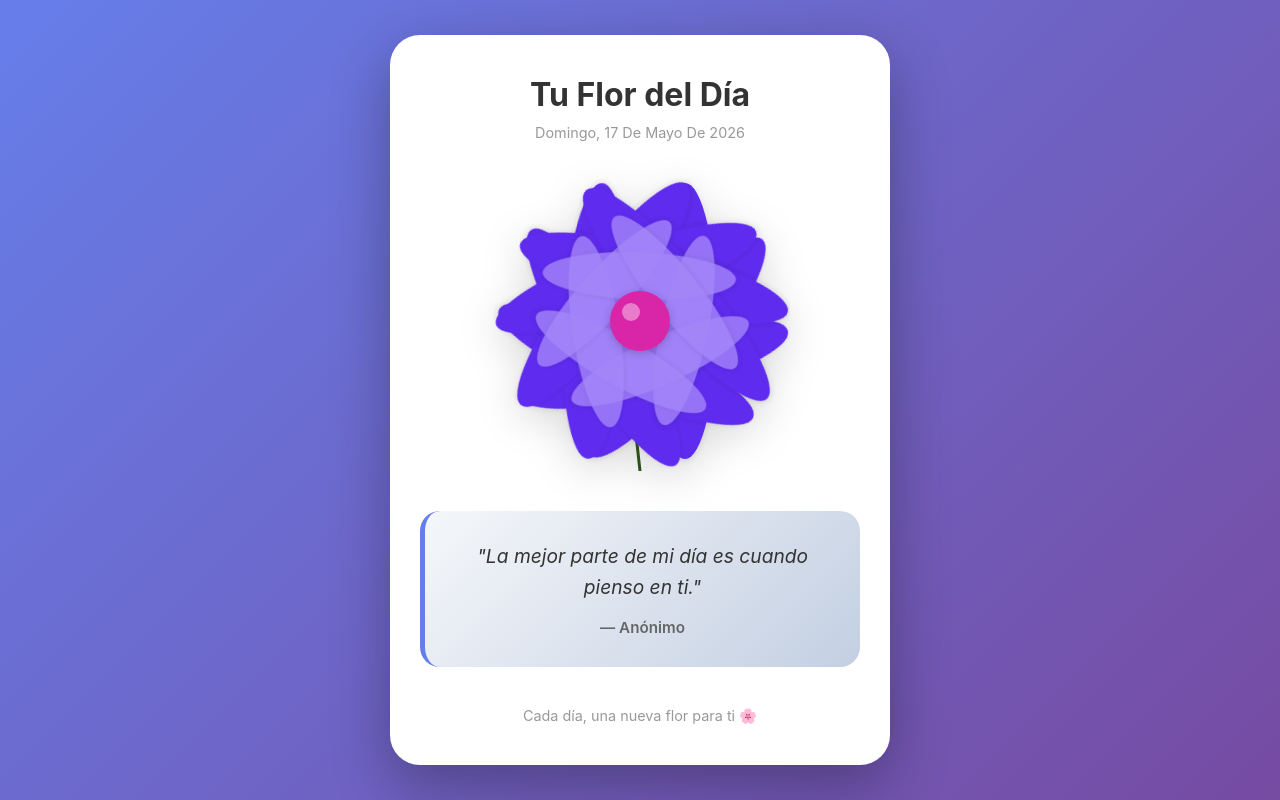
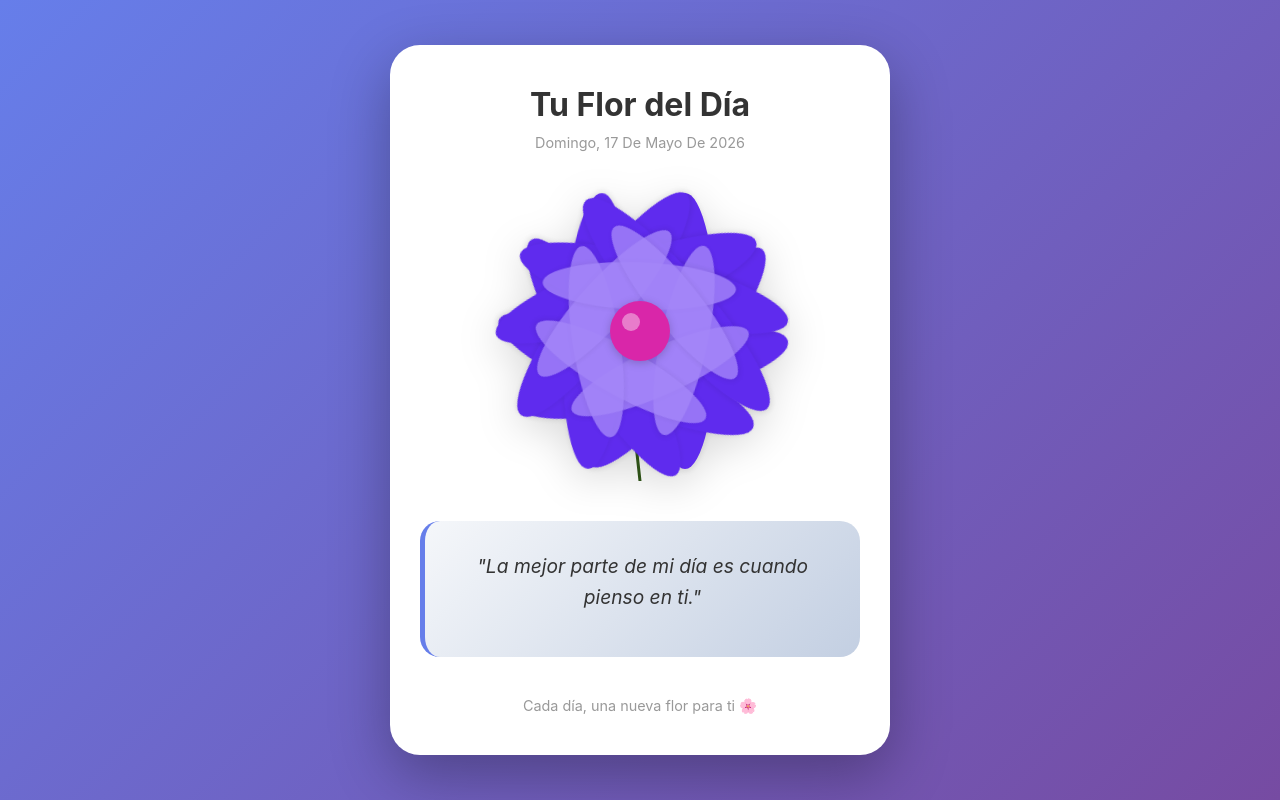
Before and after one commit to dsanchez21/daily-flower, a Next.js app: page / in a window 1280 px wide. Built offline with nearby package versions, Linux system fonts and the light colour scheme.

Commit message:
Flower fix

```diff
--- a/app/page.tsx
+++ b/app/page.tsx
@@ -50,7 +50,6 @@ export default function Home() {
           <blockquote className="quote">
             &quot;{quote.text}&quot;
           </blockquote>
-          <p className="author">— {quote.author}</p>
         </div>
 
         <p className="footer">
--- a/data/quotes.ts
+++ b/data/quotes.ts
@@ -1,123 +1,93 @@
 export const quotes = [
   {
-    text: "La vida es una flor de la cual el amor es la miel.",
-    author: "Víctor Hugo"
+    text: "La vida es una flor de la cual el amor es la miel."
   },
   {
-    text: "Eres mi flor favorita en el jardín de mis días.",
-    author: "Anónimo"
+    text: "Eres mi flor favorita en el jardín de mis días."
   },
   {
-    text: "No hay flor tan bella como aquella que crece entre espinas.",
-    author: "Anónimo"
+    text: "No hay flor tan bella como aquella que crece entre espinas."
   },
   {
-    text: "Tú eres la razón por la cual el cielo es azul.",
-    author: "Desconocido"
+    text: "Tú eres la razón por la cual el cielo es azul."
   },
   {
-    text: "En tu sonrisa veo los colores de todas las flores del mundo.",
-    author: "Anónimo"
+    text: "En tu sonrisa veo los colores de todas las flores del mundo."
   },
   {
-    text: "Cada día contigo es un pétalo nuevo en la flor de mi vida.",
-    author: "Anónimo"
+    text: "Cada día contigo es un pétalo nuevo en la flor de mi vida."
   },
   {
-    text: "Mi corazón florece cuando te pienso.",
-    author: "Anónimo"
+    text: "Mi corazón florece cuando te pienso."
   },
   {
-    text: "Eres el sol que hace que mis flores crezcan.",
-    author: "Anónimo"
+    text: "Eres el sol que hace que mis flores crezcan."
   },
   {
-    text: "La belleza no es solo lo que se ve, sino lo que se siente en el alma.",
-    author: "Anónimo"
+    text: "La belleza no es solo lo que se ve, sino lo que se siente en el alma."
   },
   {
-    text: "Tú eres el verso más hermoso que he podido escribir en mi vida.",
-    author: "Anónimo"
+    text: "Tú eres el verso más hermoso que he podido escribir en mi vida."
   },
   {
-    text: "Cada pétalo de esta flor representa un momento contigo.",
-    author: "Anónimo"
+    text: "Cada pétalo de esta flor representa un momento contigo."
   },
   {
-    text: "En el silencio de la noche, pienso en los colores de tu sonrisa.",
-    author: "Anónimo"
+    text: "En el silencio de la noche, pienso en los colores de tu sonrisa."
   },
   {
-    text: "Si los susurros pudieran florecer, crearían flores como tú.",
-    author: "Anónimo"
+    text: "Si los susurros pudieran florecer, crearían flores como tú."
   },
   {
-    text: "Eres la primavera de mis inviernos.",
-    author: "Anónimo"
+    text: "Eres la primavera de mis inviernos."
   },
   {
-    text: "Tu nombre es una canción que florece en mi corazón.",
-    author: "Anónimo"
+    text: "Tu nombre es una canción que florece en mi corazón."
   },
   {
-    text: "Cada flor que florece en la tierra lo hace porque existís.",
-    author: "Anónimo"
+    text: "Cada flor que florece en la tierra lo hace porque existes."
   },
   {
-    text: "La mejor parte de mi día es cuando pienso en ti.",
-    author: "Anónimo"
+    text: "La mejor parte de mi día es cuando pienso en ti."
   },
   {
-    text: "Eres hermosa en cada amanecer, en cada atardecer, siempre.",
-    author: "Anónimo"
+    text: "Eres hermosa en cada amanecer, en cada atardecer, siempre."
   },
   {
-    text: "Mi amor por ti es tan profundo como las raíces de los árboles.",
-    author: "Anónimo"
+    text: "Mi amor por ti es tan profundo como las raíces de los árboles."
   },
   {
-    text: "En tus ojos veo un universo de posibilidades infinitas.",
-    author: "Anónimo"
+    text: "En tus ojos veo un universo de posibilidades infinitas."
   },
   {
-    text: "La vida es una danza y tú eres mi música favorita.",
-    author: "Anónimo"
+    text: "La vida es una danza y tú eres mi música favorita."
   },
   {
-    text: "Eres el motivo por el cual creo en los milagros.",
-    author: "Anónimo"
+    text: "Eres el motivo por el cual creo en los milagros."
   },
   {
-    text: "Cada vez que te veo, mi corazón olvida cómo latir.",
-    author: "Anónimo"
+    text: "Cada vez que te veo, mi corazón olvida cómo latir."
   },
   {
-    text: "Eres la respuesta a todas las preguntas que alguna vez tuve.",
-    author: "Anónimo"
+    text: "Eres la respuesta a todas las preguntas que alguna vez tuve."
   },
   {
-    text: "Mi corazón llevaba un jardín vacío hasta que te conocí.",
-    author: "Anónimo"
+    text: "Mi corazón llevaba un jardín vacío hasta que te conocí."
   },
   {
-    text: "En un mundo de flores, tú eres mi flor favorita.",
-    author: "Anónimo"
+    text: "En un mundo de flores, tú eres mi flor favorita."
   },
   {
-    text: "Eres la poesía que nunca podría escribir correctamente.",
-    author: "Anónimo"
+    text: "Eres la poesía que nunca podría escribir correctamente."
   },
   {
-    text: "La vida cobra sentido el día que te conocí.",
-    author: "Anónimo"
+    text: "La vida cobra sentido el día que te conocí."
   },
   {
-    text: "Eres el sueño que decidí no despertar.",
-    author: "Anónimo"
+    text: "Eres el sueño que decidí no despertar."
   },
   {
-    text: "Cada momento a tu lado es un capítulo hermoso de mi vida.",
-    author: "Anónimo"
+    text: "Cada momento a tu lado es un capítulo hermoso de mi vida."
   }
 ];
 
```
Also changed, not shown: 1 other file (tests, documents, lock files or other folders).
